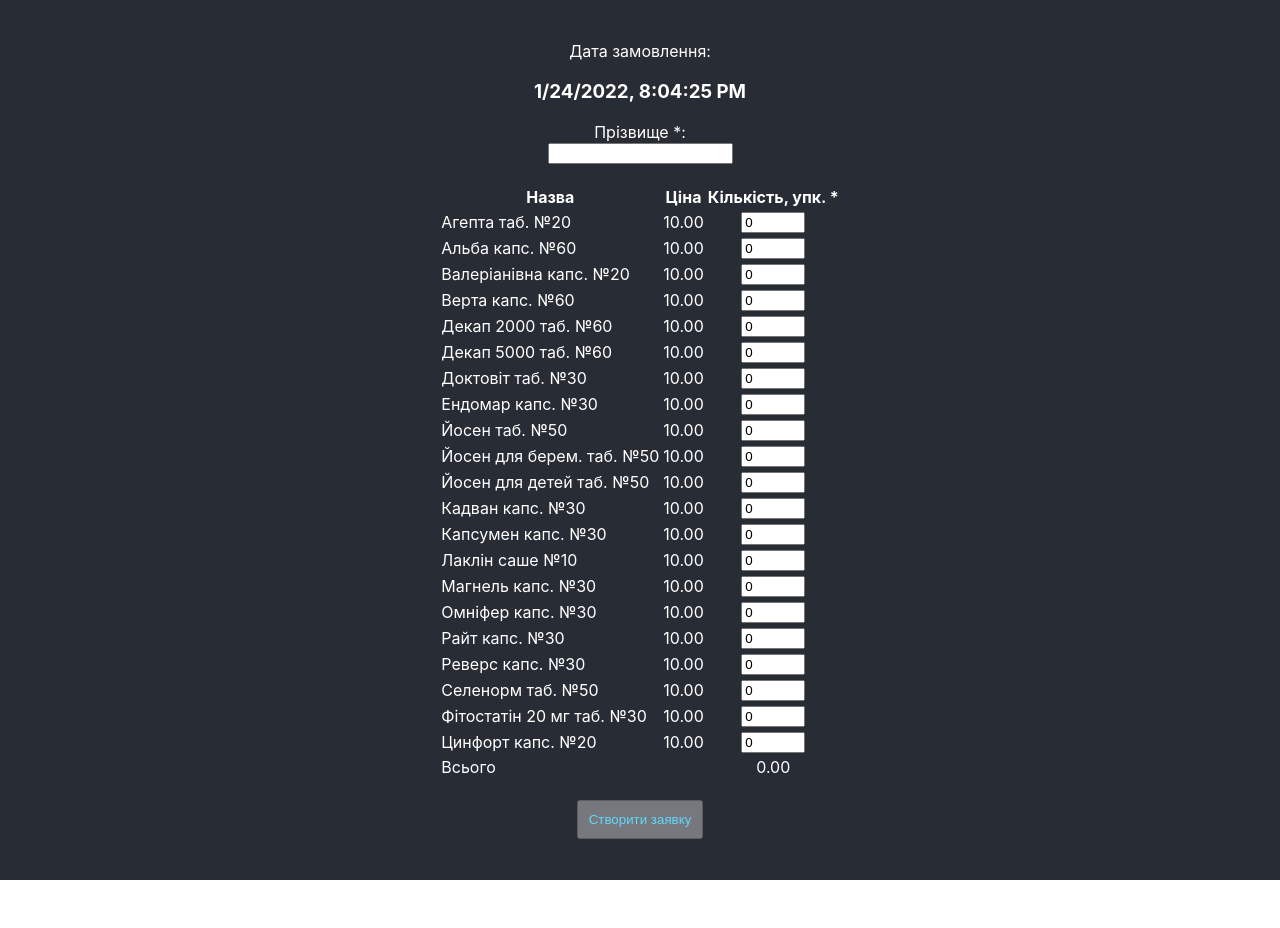
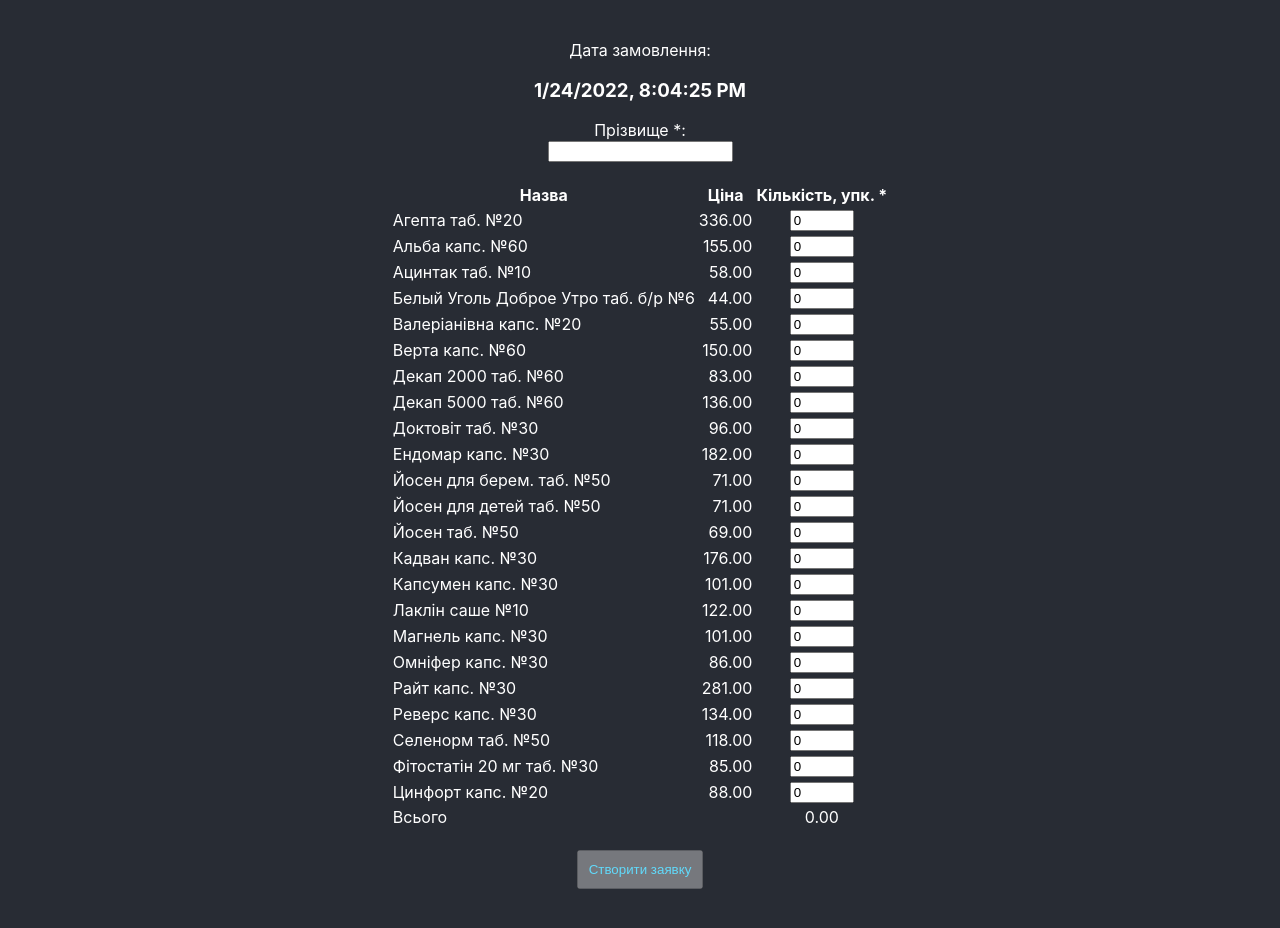
Before and after one commit to OMNISAMPLE/omnisample.github.io, a React (Create React App) app: page / in a window 1280 px wide. Before the commit the page ends 880 px from the top, so only its background shows below. Built offline with nearby package versions, Linux system fonts and the light colour scheme; no server answers.

Commit message:
Prices rev.1

```diff
--- a/src/App.css
+++ b/src/App.css
@@ -10,7 +10,7 @@
   align-items: center;
   justify-content: center;
   color: white;
-  height: 100vh;
+  min-height: 100vh;
   overflow: auto;
 }
 
--- a/src/config.js
+++ b/src/config.js
@@ -5,26 +5,28 @@ export default {
   FIREBASE_PASS: ["omni", "-22-", "omni"].join(""),
   PRODUCT_LIST: [
     // Name, Price, Qty
-    ["Агепта таб. №20", 10.0, 0],
-    ["Альба капс. №60", 10.0, 0],
-    ["Валеріанівна капс. №20", 10.0, 0],
-    ["Верта капс. №60", 10.0, 0],
-    ["Декап 2000 таб. №60", 10.0, 0],
-    ["Декап 5000 таб. №60", 10.0, 0],
-    ["Доктовіт таб. №30", 10.0, 0],
-    ["Ендомар капс. №30", 10.0, 0],
-    ["Йосен таб. №50", 10.0, 0],
-    ["Йосен для берем. таб. №50", 10.0, 0],
-    ["Йосен для детей таб. №50", 10.0, 0],
-    ["Кадван капс. №30", 10.0, 0],
-    ["Капсумен капс. №30", 10.0, 0],
-    ["Лаклін саше №10", 10.0, 0],
-    ["Магнель капс. №30", 10.0, 0],
-    ["Омніфер капс. №30", 10.0, 0],
-    ["Райт капс. №30", 10.0, 0],
-    ["Реверс капс. №30", 10.0, 0],
-    ["Селенорм таб. №50", 10.0, 0],
-    ["Фітостатін 20 мг таб. №30", 10.0, 0],
-    ["Цинфорт капс. №20", 10.0, 0],
+    ["Агепта таб. №20", 336.0, 0],
+    ["Альба капс. №60", 155.0, 0],
+    ["Ацинтак таб. №10", 58.0, 0],
+    ["Белый Уголь Доброе Утро таб. б/р №6", 44.0, 0],
+    ["Валеріанівна капс. №20", 55.0, 0],
+    ["Верта капс. №60", 150.0, 0],
+    ["Декап 2000 таб. №60", 83.0, 0],
+    ["Декап 5000 таб. №60", 136.0, 0],
+    ["Доктовіт таб. №30", 96.0, 0],
+    ["Ендомар капс. №30", 182.0, 0],
+    ["Йосен для берем. таб. №50", 71.0, 0],
+    ["Йосен для детей таб. №50", 71.0, 0],
+    ["Йосен таб. №50", 69.0, 0],
+    ["Кадван капс. №30", 176.0, 0],
+    ["Капсумен капс. №30", 101.0, 0],
+    ["Лаклін саше №10", 122.0, 0],
+    ["Магнель капс. №30", 101.0, 0],
+    ["Омніфер капс. №30", 86.0, 0],
+    ["Райт капс. №30", 281.0, 0],
+    ["Реверс капс. №30", 134.0, 0],
+    ["Селенорм таб. №50", 118.0, 0],
+    ["Фітостатін 20 мг таб. №30", 85.0, 0],
+    ["Цинфорт капс. №20", 88.0, 0],
   ]
 }
```
Also changed, not shown: 12 other files (tests, documents, lock files or other folders).
